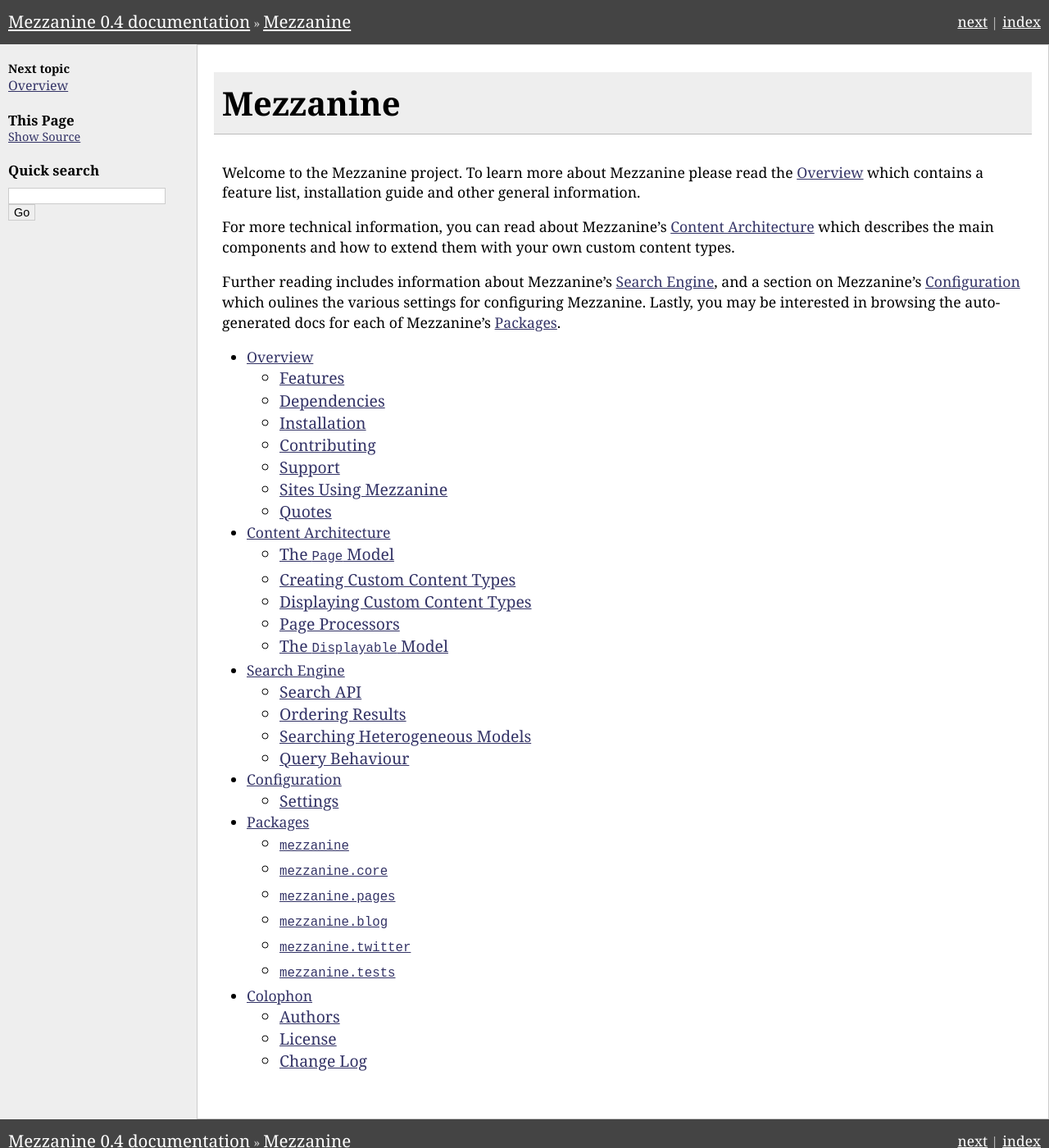
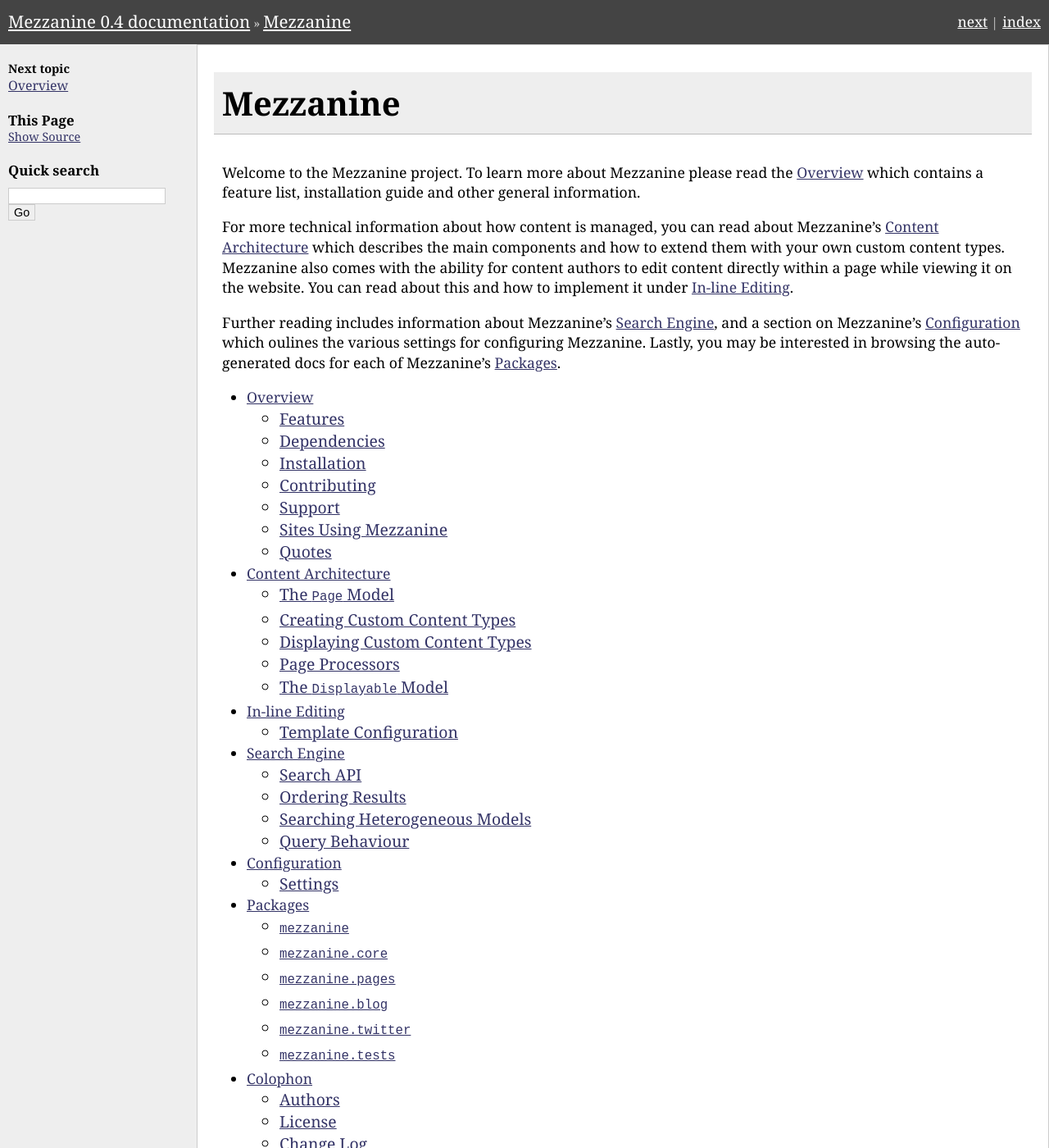
Before and after one commit to stephenmcd/mezzanine, a Sphinx documentation site: the page built from docs/index.rst, in a window 1280 px wide and 1400 px high. Shown: the whole window at 82% size. Built offline with Sphinx 7.4.7, drawn with Linux system fonts in a browser that asks for light colours.

Commit message:
Added docs for in-line editing.

```diff
--- a/docs/index.rst
+++ b/docs/index.rst
@@ -6,9 +6,12 @@
 the :doc:`overview` which contains a feature list, installation guide and
 other general information.
 
-For more technical information, you can read about Mezzanine's
-:doc:`content-architecture` which describes the main components and how to
-extend them with your own custom content types.
+For more technical information about how content is managed, you can read
+about Mezzanine's :doc:`content-architecture` which describes the main
+components and how to extend them with your own custom content types.
+Mezzanine also comes with the ability for content authors to edit content
+directly within a page while viewing it on the website. You can read about
+this and how to implement it under :doc:`inline-editing`.
 
 Further reading includes information about Mezzanine's :doc:`search-engine`,
 and a section on Mezzanine's :doc:`configuration` which oulines the various
@@ -20,6 +23,7 @@
 
     overview
     content-architecture
+    inline-editing
     search-engine
     configuration
     packages
--- /dev/null
+++ b/docs/inline-editing.rst
@@ -0,0 +1,77 @@
+===============
+In-line Editing
+===============
+
+Mezzanine comes with the ability for content authors to edit content
+directly within a page while viewing it on the website, rather than having
+to log into the admin area. Content authors can simply log into the admin
+area as usual, but by selecting *Site* on the login screen the author will
+then be redirected back to the website where a small *Edit* icon will be
+found next to each piece of editable content, such as a page's title or a
+blog post's introduction text. Clicking on the Edit icon will allow the
+author to update the individual piece of content withouth leaving the page.
+
+Template Configuration
+======================
+
+Making content in-line editable is mostly as simple as wrapping model
+fields with a template tag within your templates. The default templates
+installed with Mezzanine have all their content configured to be in-line
+editable, but when developing your own templates you'll need to perform
+this step.
+
+The first step is to ensure you have a single template tag
+``editable_loader`` inside the HTML ``<head>`` tags for every template.
+Typically this would only need to be defined in your top-most base template::
+
+    <html>
+    <head>
+        <title>My Website</title>
+    </head>
+    <body>
+        <!-- Content goes here -->
+    </body>
+    </html>
+
+The second step is to wrap each instance of a model field with the
+``editable`` and ``endeditable`` template tags. The ``editable`` tag takes
+a single argument which is the model field to be edited. The content
+between the two tags is what will be visibly indicated to the content
+author as being editable. It's possible to not provide any content between
+the two tags, in which case the model field specified for the ``editable``
+tag will simply be used. The model field must always be specified in the
+format ``instance_name.field_name`` where ``instance_name`` is the name of
+a model instance in the template context. For example, suppose we had a
+``page`` variable in our template with ``title`` and ``content`` fields::
+
+    {% load mezzanine_tags %}
+    <html>
+    <head>
+        <title>{{ page.title }}</title>
+        {% editable_loader %}
+    </head>
+    <body>
+
+        <!--
+        No content is specified between the editable tags here, so the
+        page.title field is simply displayed inside the <h1> tags.
+        -->
+        <h1>
+            {% editable page.title %}{% endeditable %}
+        </h1>
+
+        <!--
+        Here we are manipulating how the editable content will be regularly
+        displayed on the page using Django's truncatewords_html filter as
+        well as some in-line markup.
+        -->
+        <div>
+            {% editable page.content %}
+            <p style="text-align:justify;">
+                {{ page.content|truncatewords_html:50 }}
+            </P>
+            {% endeditable %}
+        </div>
+
+    </body>
+    </html>
```
